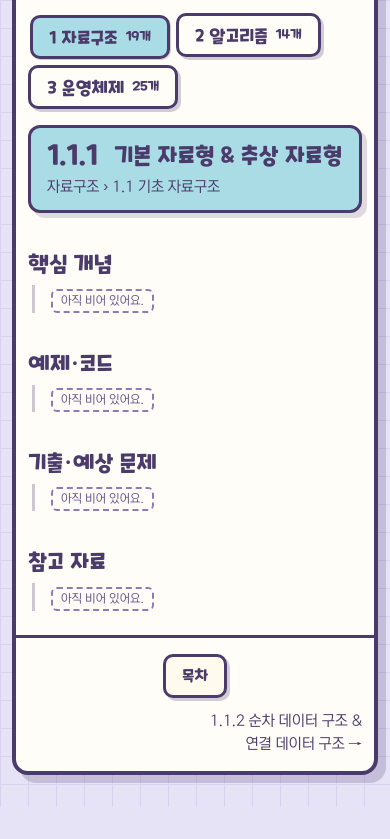
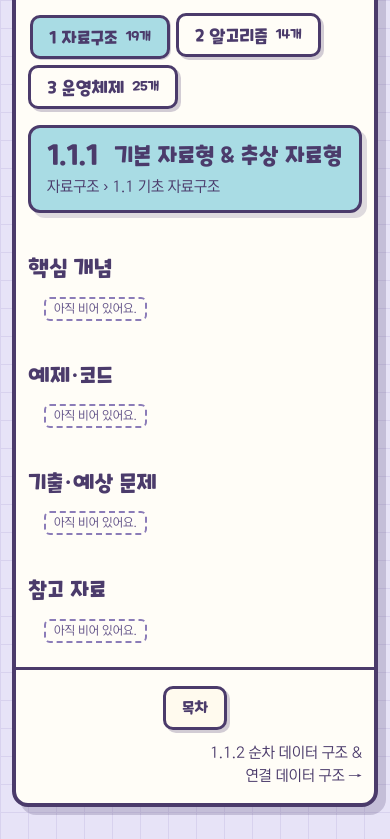
Before and after one commit to sage810/computer-theory, a website: page ds/1-1-1/index.html in a window 390 px wide. Shown: the part 112-951 px from the top of the page. Before the commit the page ends 919 px from the top, so only its background shows below. Drawn offline with Linux system fonts and the light colour scheme.

Commit message:
디자인 변경: 노트 칸의 세로 안내선 대신 여백과 들여쓰기 (시안 G)
- 점검 도구가 지적한 왼쪽 3px 세로선(side-tab)을 없앰
- 칸 사이 여백 48px(휴대폰 40px), 내용 들여쓰기 24px(휴대폰 16px)로 칸을 묶음
- 첫 화면 목차의 세로 안내선은 그대로
- 필요 없어진 side-tab 점검 예외 삭제, 디자인 기록 갱신

Co-Authored-By: Claude Opus 5.5 <noreply@anthropic.com>

```diff
--- a/assets/note.css
+++ b/assets/note.css
@@ -1,4 +1,4 @@
-/* 내용요소 공부 노트 공통 모양 — 첫 화면(index.html)과 같은 창·제목줄·과목 탭·머리 상자·영역 제목·안내선. 값은 .design/style-lock.md */
+/* 내용요소 공부 노트 공통 모양 — 첫 화면(index.html)과 같은 창·제목줄·과목 탭·머리 상자·영역 제목. 값은 .design/style-lock.md */
 @font-face{font-family:'CookieRun';font-weight:700;src:url(../fonts/CookieRun-700.woff2) format('woff2');font-display:swap}
 @font-face{font-family:'Maplestory';font-weight:300;src:url(../fonts/Maplestory-300.woff2) format('woff2');font-display:swap}
 @font-face{font-family:'Maplestory';font-weight:700;src:url(../fonts/Maplestory-700.woff2) format('woff2');font-display:swap}
@@ -41,10 +41,9 @@ main{padding:20px 20px 32px}
 .det li{display:flex;gap:8px;font-size:15px;line-height:1.6;text-wrap:pretty}
 .det li .br{flex:none;color:var(--muted)}
 
-/* 공부 칸: 영역 제목 + 왼쪽 세로 안내선 (첫 화면 트리와 같음) */
-.part{position:relative;margin-top:36px;padding-left:39px}
-.part::before{content:'';position:absolute;left:12px;top:36px;bottom:0;border-left:3px solid var(--guide)}
-.part > h2{margin:0 0 8px -39px;font-family:'CookieRun','Maplestory',sans-serif;font-size:21px;font-weight:700;line-height:1.3}
+/* 공부 칸: 영역 제목 글꼴 + 선 없이 넓은 칸 사이 여백과 들여쓰기로 묶음 (시안 G) */
+.part{margin-top:48px;padding-left:24px}
+.part > h2{margin:0 0 12px -24px;font-family:'CookieRun','Maplestory',sans-serif;font-size:21px;font-weight:700;line-height:1.3}
 .part > :nth-child(2){margin-top:0}
 .part h3{margin:24px 0 8px;font-family:'Maplestory',sans-serif;font-size:18px;font-weight:700;line-height:1.4}
 .part h4{margin:16px 0 4px;font-family:'Maplestory',sans-serif;font-size:16px;font-weight:700;line-height:1.4;color:var(--muted)}
@@ -91,9 +90,8 @@ img{max-width:100%;height:auto}
   main{padding:16px 12px 24px}
   .note-head h1{font-size:22px}
   .note-head .meta{margin-left:0}
-  .part{padding-left:23px}
-  .part::before{left:4px}
-  .part > h2{margin-left:-23px}
+  .part{margin-top:40px;padding-left:16px}
+  .part > h2{margin-left:-16px}
   .pager{grid-template-columns:1fr 1fr;padding:16px 12px}
   .pager .toc{grid-column:1 / -1;grid-row:1;justify-self:center}
 }
```
Also changed, not shown: .design/style-lock.md, .impeccable/config.json, 1 other file.
